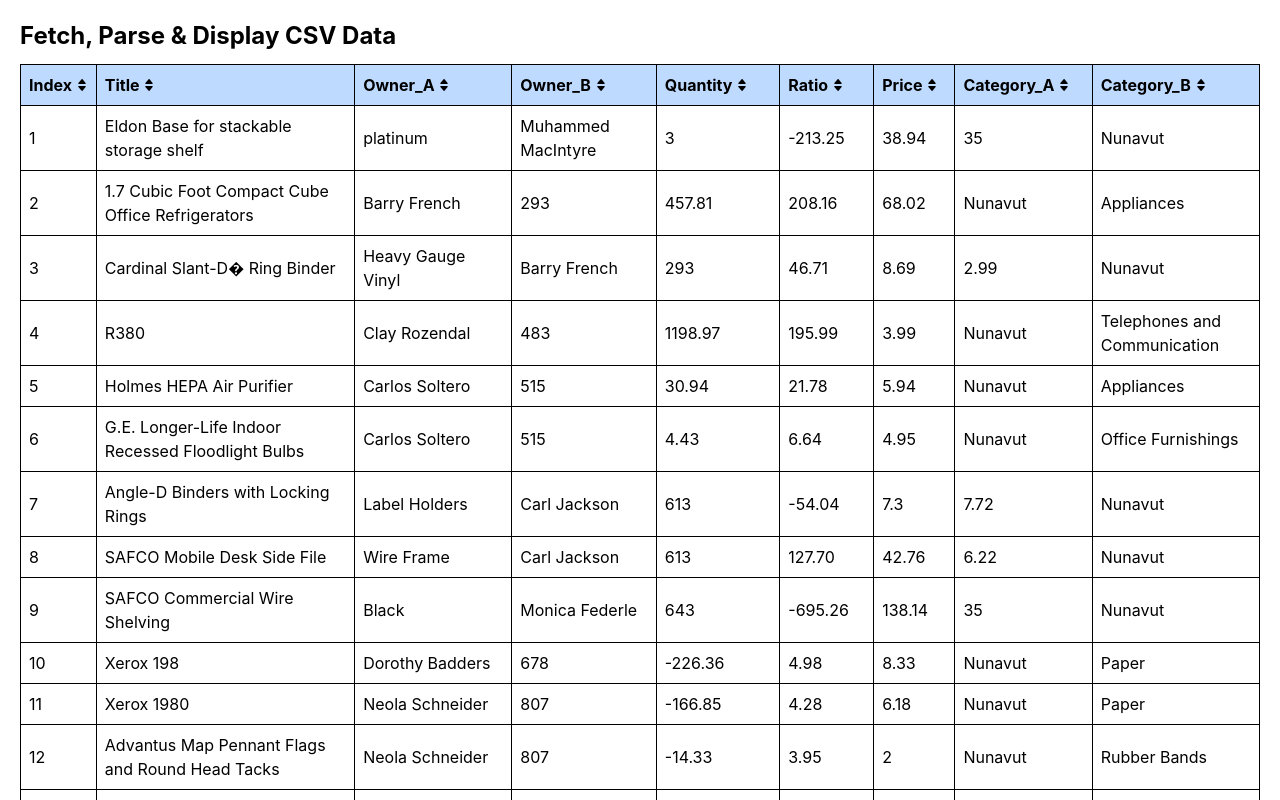
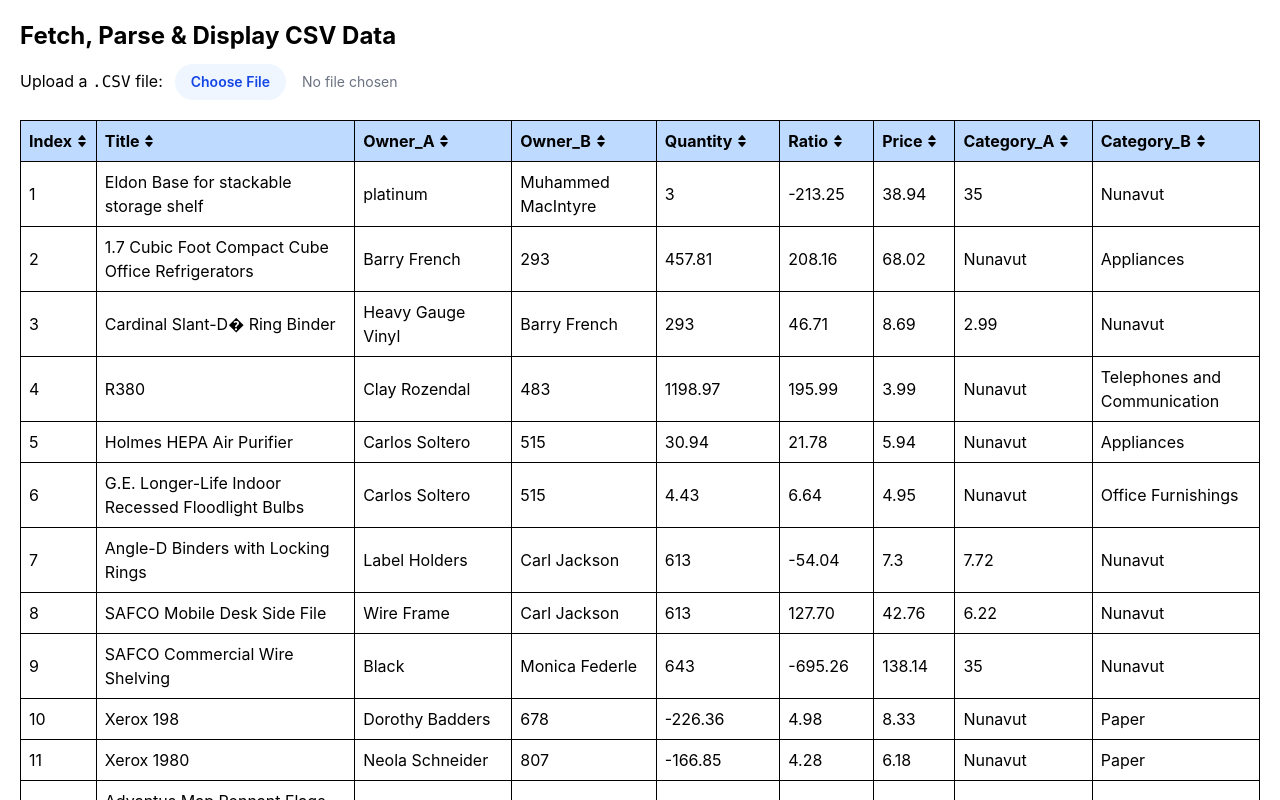
Before and after one commit to leetoufong/csv-data-display, a React (Vite) app: page / in a window 1280 px wide. Shown: the top 800 px of the page. Built offline with nearby package versions, Linux system fonts and the light colour scheme.

Commit message:
Tie in browser FileReader API

```diff
--- a/src/App.jsx
+++ b/src/App.jsx
@@ -10,10 +10,11 @@ function App() {
     useEffect(() => {
         setLoading(true);
 
-        const fetchCSV = async () => {
+        const fetchSampleCSV = async () => {
             try {
                 const response = await fetch('./sample.csv');
                 const text = await response.text();
+                // console.log(text)
                 const json = await handleCSVToJSON(text);
 
                 setData(json);
@@ -35,7 +36,7 @@ function App() {
             }
         };
 
-        fetchCSV();
+        fetchSampleCSV();
     }, []);
 
     const handleCSVToJSON = (data) => {
@@ -91,6 +92,27 @@ function App() {
         setData(newUserList);
     };
 
+    const handleFileChange = (event) => {
+        // Get the first file from the FileList
+        const file = event.target.files[0];
+
+        if (file) {
+            // Create a new FileReader instance
+            const reader = new FileReader();
+
+            // Define the onload callback function
+            reader.onload = (e) => {
+                // The file contents are in e.target.result
+                const contents = e.target.result;
+                console.log("File contents:", contents);
+            };
+
+            // Read the file as text
+            // You can use other methods like readAsDataURL for images/other files
+            reader.readAsText(file);
+        }
+    };
+
     return (
         <div className="App">
             {loading ? (
@@ -98,6 +120,20 @@ function App() {
             ) : (
                 <div className="p-5">
                     <h1 className="text-2xl font-bold mb-3">Fetch, Parse & Display CSV Data</h1>
+
+                    <div className="mb-5">
+                        <label htmlFor="upload" className="mr-3">Upload a <code>.CSV</code> file:</label>
+                        <input
+                            id="upload"
+                            className="text-sm text-gray-500 file:mr-4 file:py-2 file:px-4 file:rounded-full file:border-0 file:text-sm file:font-semibold file:bg-blue-50 file:text-blue-700 hover:file:bg-blue-100"
+                            type="file"
+                            accept=".csv, text/csv"
+                            onChange={(event) => {
+                                // const csvToJsonText = handleCSVToJSON(event.target.files[0])
+                                handleFileChange(event)
+                            }}
+                        />
+                    </div>
 
                     <table className="border-collapse w-full">
                         <thead className="text-left">
```
